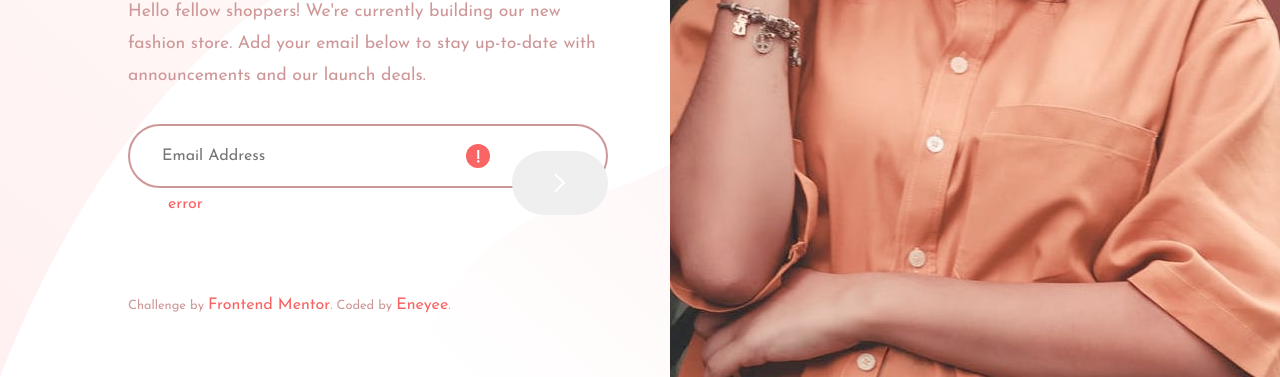
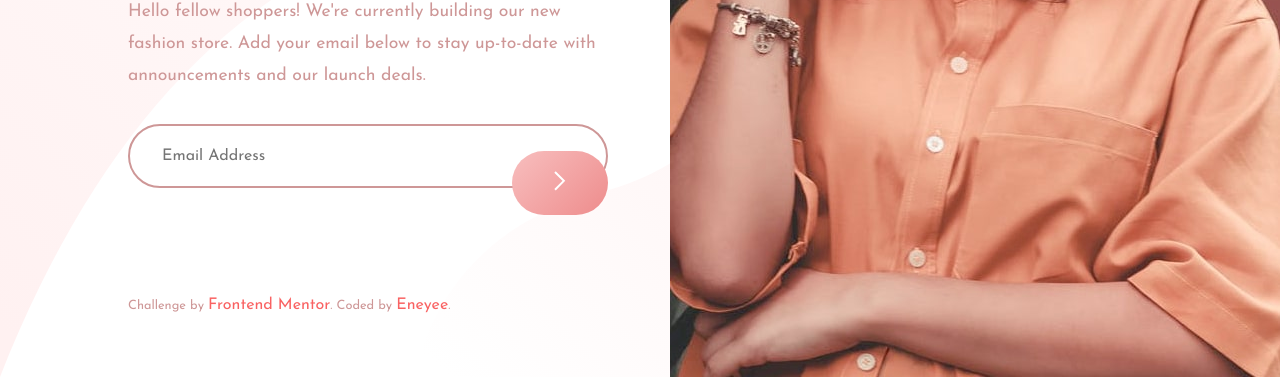
Before and after one commit to Eneyee/base-apparel-coming-soon-master, a plain HTML site: page index.html in a window 1280 px wide. Shown: the part 423-800 px from the top of the page. Drawn offline with Linux system fonts and the light colour scheme.

Commit message:
email verification added

```diff
--- a/index.html
+++ b/index.html
@@ -29,9 +29,9 @@
    <form class="email-login" action="#">
     <label for="Email"></label>
     <input name='Email' id="Email" value="" type="email" placeholder="Email Address">
-    <p id="error-text">error</p>
+    <p id="error-text"></p>
 
-    <button type="submit" id="btn-submit"></button>
+    <button type="submit" id="btn-submit" onclick="checkError()"><img src="images/icon-arrow.svg" alt=""></button>
    </form>
 
 
--- a/scripts.js
+++ b/scripts.js
@@ -0,0 +1,10 @@
+const input = document.querySelector("input");
+let inputEmail = document.getElementById("Email");
+let errorText = document.getElementById("error-text");
+
+function checkError(){
+    if (!input.value || input.type == 'email') {
+        inputEmail.style.backgroundImage = "url(./images/icon-error.svg)";
+        errorText.textContent = "Please provide a valid email";
+    }
+};
--- a/style.css
+++ b/style.css
@@ -70,10 +70,7 @@ input {
     width: 30rem;
     padding-left: 2rem;
     color: var(--Desaturated-Red);
-}
 
-input {
-    background-image: url(./images/icon-error.svg);
     background-repeat: no-repeat;
     background-position: 21rem;
 }
@@ -86,10 +83,7 @@ input {
 }
 
 #btn-submit {
-
-    background-image: url(./images/icon-arrow.svg);
-    background-repeat: no-repeat;
-    background-position: center;
+    background-image: linear-gradient(135deg, hsl(0, 80%, 86%), hsl(0, 74%, 74%));
     border: none;
     border-radius: 2rem;
     cursor: pointer;
@@ -99,9 +93,11 @@ input {
     position: absolute;
     left: 32rem;
     bottom: 10.1rem;
+    transition: 0.3s;
 }
 
 #btn-submit:hover {
+    background-image: linear-gradient(135deg, hsl(0, 63%, 95%), hsl(0, 92%, 85%));
     box-shadow: -25px 24px 54px -23px rgba(172, 3, 3, 0.77);
 }
 
```
